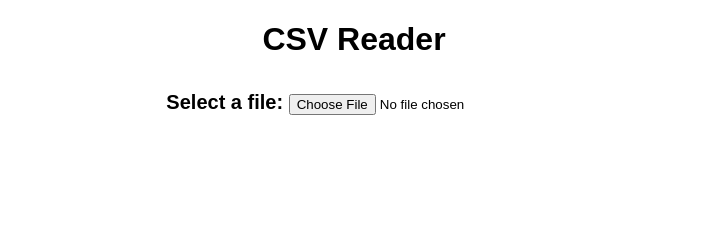
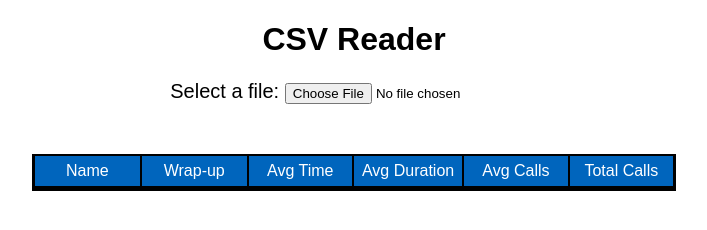
Before and after one commit to tomstrat/JSTeleTracker, a plain HTML site: page index.html in a window 1280 px wide. Shown: the whole page, without its empty margins (286-993 px from the left). Drawn offline with Linux system fonts and the light colour scheme.

Commit message:
add table and prepare for table adding

```diff
--- a/index.html
+++ b/index.html
@@ -12,13 +12,44 @@
     span{
       font-size: 20px;
     }
+    #dataTable{
+      width: 50%;
+      margin: 50px auto;
+      border: 2px solid black;
+    }
+    td{
+      border: 1px solid black;
+      height: 20px;
+      width: 7.5em;
+    }
+    #headRow td{
+      border:none;
+      padding: 5px 0px;
+      border-right: 1px solid black;
+      border-left: 1px solid black;
+      border-bottom: 3px solid black;
+      background-color: #0065BD;
+      color: white;
+    }
   </style>
   <script src="./csvScript.js"></script>
 </head>
 <body>
 
-  <h1>CSV Reader<h1>
-  <span>Select a file: <span><input  onchange="handleFiles(this.files)" id="fileUpload" type="file" name="myFile" accept=".csv"><br>
+  <h1>CSV Reader</h1>
+  <span>Select a file: </span><input  onchange="handleFiles(this.files)" id="fileUpload" type="file" name="myFile" accept=".csv"><br>
+  <div id="dataTable">
+    <table cellspacing="0" cellpadding="0">
+      <tr id="headRow">
+        <td data-id="cellName">Name</td>
+        <td data-id="cellWrap">Wrap-up</td>
+        <td data-id="cellAvgTime">Avg Time</td>
+        <td data-id="cellAvgDuration">Avg Duration</td>
+        <td data-id="cellAvgCalls">Avg Calls</td>
+        <td data-id="cellTotalCalls">Total Calls</td>
+      </tr>
+    </table>
+  </div>
 
 </body>
 
```
